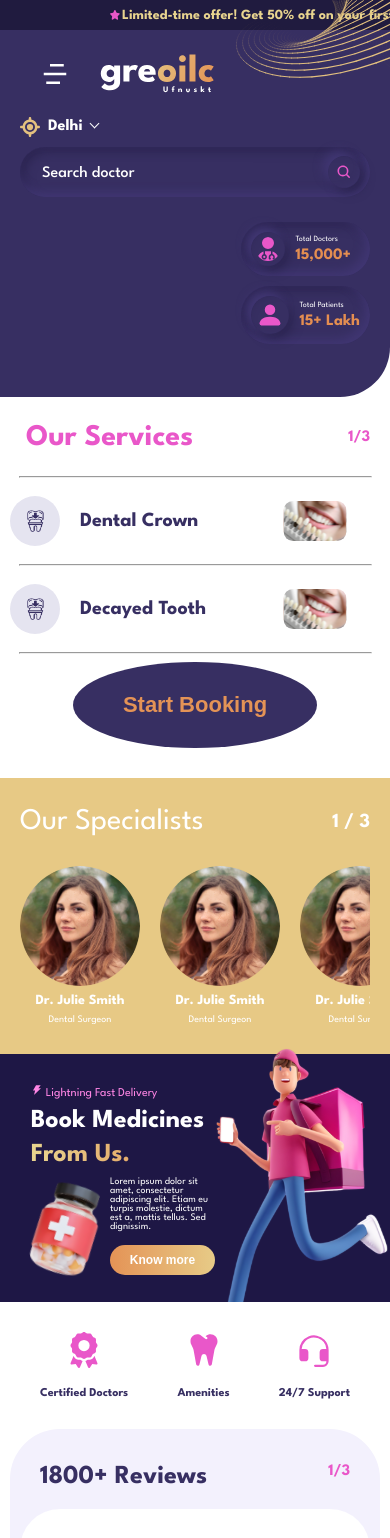
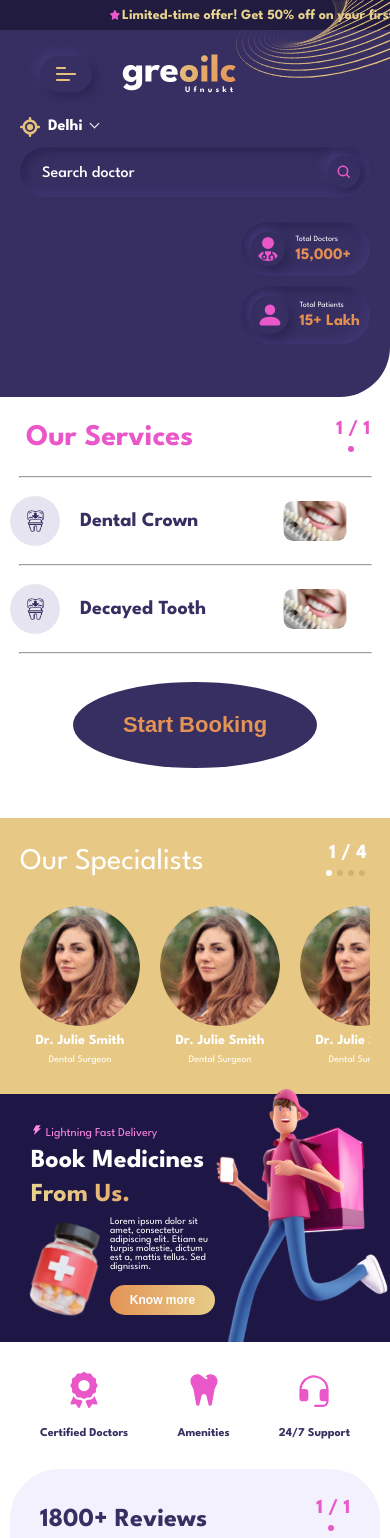
Before and after one commit to 8rachana/comingsoon, a React (Create React App) app: page / in a window 390 px wide. Shown: the top 1538 px of the page. Built offline with nearby package versions, Linux system fonts and the light colour scheme.

Commit message:
fixes and pagination

```diff
--- a/src/components/Pagination.js
+++ b/src/components/Pagination.js
@@ -1,6 +1,13 @@
 import React from "react";
+import "../views/specialists/Specialists.css";
 
-const Pagination = ({ currentPage, totalPages, onPageChange }) => {
+const Pagination = ({
+  currentPage,
+  totalPages,
+  onPageChange,
+  dotActiveColor,
+  dotInactiveColor,
+}) => {
   const handleClick = (newPage) => {
     onPageChange(newPage);
   };
@@ -16,6 +23,19 @@ const Pagination = ({ currentPage, totalPages, onPageChange }) => {
       <span>
         {currentPage} / {totalPages}
       </span>
+      <div className="pagination">
+        {Array.from({ length: totalPages }, (_, i) => (
+          <span
+            key={i + 1}
+            className="paginationdot"
+            style={{
+              backgroundColor:
+                currentPage === i + 1 ? dotActiveColor : dotInactiveColor,
+            }}
+            onClick={() => handleClick(i + 1)}
+          ></span>
+        ))}
+      </div>
       {/* <button
         onClick={() => handleClick(currentPage + 1)}
         disabled={currentPage === totalPages}
--- a/src/views/header/Header.css
+++ b/src/views/header/Header.css
@@ -64,8 +64,8 @@
 
   .ham-opn,
   .ham-cls {
-    font-size: 30px;
-    color: white;
+    font-size: 24px;
+    color: #e4c17f;
     cursor: pointer;
   }
   .hd-hamburger {
@@ -73,6 +73,9 @@
     flex-direction: column;
     justify-content: center;
     align-items: center;
+    box-shadow: -5px -5px 10px 0 #403672, 5px 5px 10px 0 #2d2653;
+    padding: 6px 14px;
+    border-radius: 20px;
   }
 
   .hd-menu.open {
--- a/src/views/header/Header.js
+++ b/src/views/header/Header.js
@@ -4,7 +4,7 @@ import logo from "../../assets/logo.svg";
 import header from "../../assets/header.svg";
 import { RiMenu4Fill } from "react-icons/ri";
 import { CgClose } from "react-icons/cg";
-
+import { CgMenuLeft } from "react-icons/cg";
 const Header = () => {
   const [isOpen, setIsOpen] = useState(false);
 
@@ -15,7 +15,11 @@ const Header = () => {
   return (
     <div className="hd-main">
       <div className="hd-hamburger" onClick={toggleMenu}>
-        {isOpen ? <CgClose className="ham-cls"/> : <RiMenu4Fill className="ham-opn"/>}
+        {isOpen ? (
+          <CgClose className="ham-cls" />
+        ) : (
+          <CgMenuLeft className="ham-opn" />
+        )}
       </div>
       <img src={logo} alt="greoilc" className="hd-logo" />
       <img src={header} alt="greoilc" className="hd-header" />
@@ -26,6 +30,23 @@ const Header = () => {
         <button className="hd-btn3">Booking</button>
         <button className="hd-btn4">Contact</button>
       </div>
+      {/* <div className="flex items-center justify-between w-[177px] h-[42px] rounded-[50px] bg-white">
+        <div className="w-[52px] h-[32px] ml-[0.45em]">
+          <LazyLoadImage src="/cityImage1.svg" className="rounded-3xl" />
+        </div>
+        <p className="text-[14px] font-black text-transparent bg-gradient-to-r from-[#E4C17F]  to-[#E48E51] bg-clip-text">
+          50 Cities
+        </p>
+        <div className="mr-4">
+          <p className="text-[#E957C9] font-black text-[12px]">1/3</p>
+          <div className="flex gap-0.5">
+            {" "}
+            <p className="w-[3px] h-[3px] rounded-full bg-[#E957C9]"></p>
+            <p className="bg-[#C8C8C8] rounded-full  w-[3px] h-[3px]"></p>
+            <p className="bg-[#C8C8C8] rounded-full  w-[3px] h-[3px]"></p>
+          </div>
+        </div>
+      </div> */}
     </div>
   );
 };
--- a/src/views/services/Services.css
+++ b/src/views/services/Services.css
@@ -5,7 +5,11 @@
   .ser-main {
     display: block;
     padding-bottom: 30px;
+    /* background-color: #fff; */
+    /* border-bottom-left-radius: 50%;
+    border-bottom-right-radius: 50%; */
   }
+
   .ser-top {
     display: flex;
     align-items: center;
@@ -27,8 +31,8 @@
   }
   .ser-page {
     color: #e957c9;
-    font-size: 16px;
-    font-weight: bold;
+    font-size: 20px;
+    font-weight: 700;
   }
   .ser-icttl {
     display: flex;
@@ -51,12 +55,19 @@
     color: #372f62;
     font-size: 20px;
     font-weight: bold;
+    white-space: nowrap;
   }
 
   .image {
     width: 130px;
     height: 40px;
-
+    border-radius: 100px;
+    transition: width 0.3s ease;
+  }
+  .image1 {
+    width: 130px;
+    height: 40px;
+    border-radius: 100px;
     transition: width 0.3s ease;
   }
 
@@ -74,7 +85,9 @@
   }
 
   .container.ser-active .image {
-    width: 50vw;
+    /* width: 50vw; */
+    height: auto;
+    border-radius: 20px;
   }
   .bk-btn {
     padding: 30px 50px;
@@ -84,5 +97,6 @@
     font-size: 22px;
     font-weight: bold;
     border-radius: 50%;
+    margin: 20px;
   }
 }
--- a/src/views/services/Services.js
+++ b/src/views/services/Services.js
@@ -2,17 +2,31 @@ import React, { useState } from "react";
 import "./Services.css";
 import services from "../../assets/services.svg";
 import tooth from "../../assets/tooth.png";
+import Pagination from "../../components/Pagination";
+
 const Services = () => {
   const [isActive, setIsActive] = useState(false);
   const toggleContent = () => {
     setIsActive(!isActive);
   };
 
+  const [currentPage, setCurrentPage] = useState(1);
+  const [totalPages, setTotalPages] = useState(1);
+  const [displayedDoctors, setDisplayedDoctors] = useState([]);
+
   return (
     <div className="ser-main">
       <div className="ser-top">
         <h2 className="ser-ttl">Our Services</h2>
-        <div className="ser-page">1/3</div>
+        <div className="ser-page">
+          <Pagination
+            currentPage={currentPage}
+            totalPages={totalPages}
+            // onPageChange={handlePageChange}
+            dotActiveColor="#E957C9"
+            dotInactiveColor="#DDDDDD"
+          />
+        </div>
       </div>
       <hr style={{ width: "90vw", color: "#615f6f" }} />
 
@@ -34,9 +48,7 @@ const Services = () => {
         <img src={services} alt="Image" className="image" />
       </div>
       <hr style={{ width: "90vw", color: "#615f6f" }} />
-      <div
-        className={`container ${isActive ? "ser-active" : ""}`}
-      >
+      <div className={`container ${isActive ? "ser-active" : ""}`}>
         <div className="ser-icttl">
           <div style={{ display: "flex", alignItems: "center", gap: "20px" }}>
             <img src={tooth} className="icon" />
@@ -48,9 +60,9 @@ const Services = () => {
             metus nec fringilla egets accumsan, risus sem sollicitudin lacus.
           </div> */}
         </div>
-        <img src={services} alt="Image" className="image" />
+        <img src={services} alt="Image" className="image1" />
       </div>
-      <hr style={{ width: "90vw", color: "#615f6f" }} />
+      <hr style={{ width: "90vw", color: "#615f6f"}} />
 
       <button className="bk-btn">Start Booking</button>
     </div>
--- a/src/views/specialists/Specialists.css
+++ b/src/views/specialists/Specialists.css
@@ -3,8 +3,19 @@
 }
 
 @media only screen and (max-width: 767px) {
+  .paginationdot {
+    display: inline-block;
+    width: 6px;
+    height: 6px;
+    border-radius: 50%;
+    background: #d3b36c;
+    margin-right: 5px;
+    cursor: pointer;
+  }
+
   .spec-main {
     display: block;
+    border-radius: 50% 50% 0 0;
   }
 
   .spec-one {
@@ -182,7 +193,7 @@
   }
   .rev-ttl2 {
     color: #372f62;
-    font-size: 16px;
+    font-size: 20px;
     font-weight: 700;
     margin-bottom: 10px;
     color: #e957c9;
--- a/src/views/specialists/Specialists.js
+++ b/src/views/specialists/Specialists.js
@@ -12,6 +12,11 @@ import Pagination from "../../components/Pagination";
 const Specialists = () => {
   const [currentPage, setCurrentPage] = useState(1);
   const [totalPages, setTotalPages] = useState(1);
+  const [currentPage2, setCurrentPage2] = useState(1);
+  const [totalPages2, setTotalPages2] = useState(1);
+  const [displayedDoctors, setDisplayedDoctors] = useState([]);
+
+  useEffect(() => {
     const doctorList = [
       {
         name: "Dr. Julie Smith",
@@ -54,28 +59,57 @@ const Specialists = () => {
         image: person,
       },
     ];
+    setDisplayedDoctors(doctorList);
+  }, []);
 
-  const [doctorsPerPage] = useState(3);
-  const totalDoctors = doctorList.length;
+  // DOCTORS
+  useEffect(() => {
+    const itemsPerPage = 2;
+    const totalItems = displayedDoctors.length;
+    const totalPages = Math.ceil(totalItems / itemsPerPage);
+    setTotalPages(totalPages);
+  }, [displayedDoctors]);
 
+  const handleScroll = (event) => {
+    const container = event.target;
+    const containerWidth = container.offsetWidth;
+    const scrollLeft = container.scrollLeft;
+    const totalWidth = container.scrollWidth;
+    const currentPage = Math.ceil(
+      (scrollLeft + containerWidth) / containerWidth
+    );
+    setCurrentPage(currentPage);
+  };
+
+  // REVIEWS
   useEffect(() => {
-    const totalPages = Math.ceil(totalDoctors / doctorsPerPage);
-    setTotalPages(totalPages);
-  }, [totalDoctors, doctorsPerPage]);
+    const itemsPerPage = 2;
+    const totalItems = displayedDoctors.length;
+    const totalPages = Math.ceil(totalItems / itemsPerPage);
+    setTotalPages(totalPages2);
+  }, []);
+    const handleScroll2 = (event) => {
+      const container = event.target;
+      const containerWidth = container.offsetWidth;
+      const scrollLeft = container.scrollLeft;
+      const totalWidth = container.scrollWidth;
+      const currentPage = Math.ceil(
+        (scrollLeft + containerWidth) / containerWidth
+      );
+      setCurrentPage2(currentPage2);
+    };
+  const fetchDoctorsForPage = async (page) => {};
 
-  const handleScroll = (e) => {
-    const bottom =
-      e.target.scrollHeight - e.target.scrollTop === e.target.clientHeight;
-    if (bottom && currentPage < totalPages) {
-      setCurrentPage((prevPage) => prevPage + 1);
-    }
-  };
- const handlePageChange = (newPage) => {
-   setCurrentPage(newPage);
- };
-  const startIndex = (currentPage - 1) * doctorsPerPage;
-  const endIndex = Math.min(startIndex + doctorsPerPage, totalDoctors);
-  const displayedDoctors = doctorList.slice(startIndex, endIndex);
+  // const handlePageChange = async (newPage) => {
+  //   try {
+  //     const data = await fetchDoctorsForPage(newPage);
+  //     setDisplayedDoctors(data);
+  //     setCurrentPage(newPage);
+  //   } catch (error) {
+  //     // Handle errors
+  //     console.error("Error handling page change:", error);
+  //   }
+  // };
 
   return (
     <div className="spec-main">
@@ -86,7 +120,9 @@ const Specialists = () => {
             <Pagination
               currentPage={currentPage}
               totalPages={totalPages}
-              onPageChange={handlePageChange}
+              // onPageChange={handlePageChange}
+              dotActiveColor="#fff"
+              dotInactiveColor="#d3b36c"
             />
           </p>
         </div>
@@ -144,7 +180,15 @@ const Specialists = () => {
         <div className="reviews">
           <div className="rev-ttl">
             <p className="rev-ttl1">1800+ Reviews</p>
-            <p className="rev-ttl2">1/3</p>
+            <p className="rev-ttl2">
+              <Pagination
+                currentPage={currentPage2}
+                totalPages={totalPages2}
+                // onPageChange={handlePageChange}
+                dotActiveColor="#E957C9"
+                dotInactiveColor="#DDDDDD"
+              />
+            </p>
           </div>
           <div className="rev-customers">
             <img className="cus-img" src={person} />
```
Also changed, not shown: src/views/availability/Availability.css (+30 -23 lines), src/assets/young_woman.png (added). Lines whose indentation alone changed are shown as unchanged.
